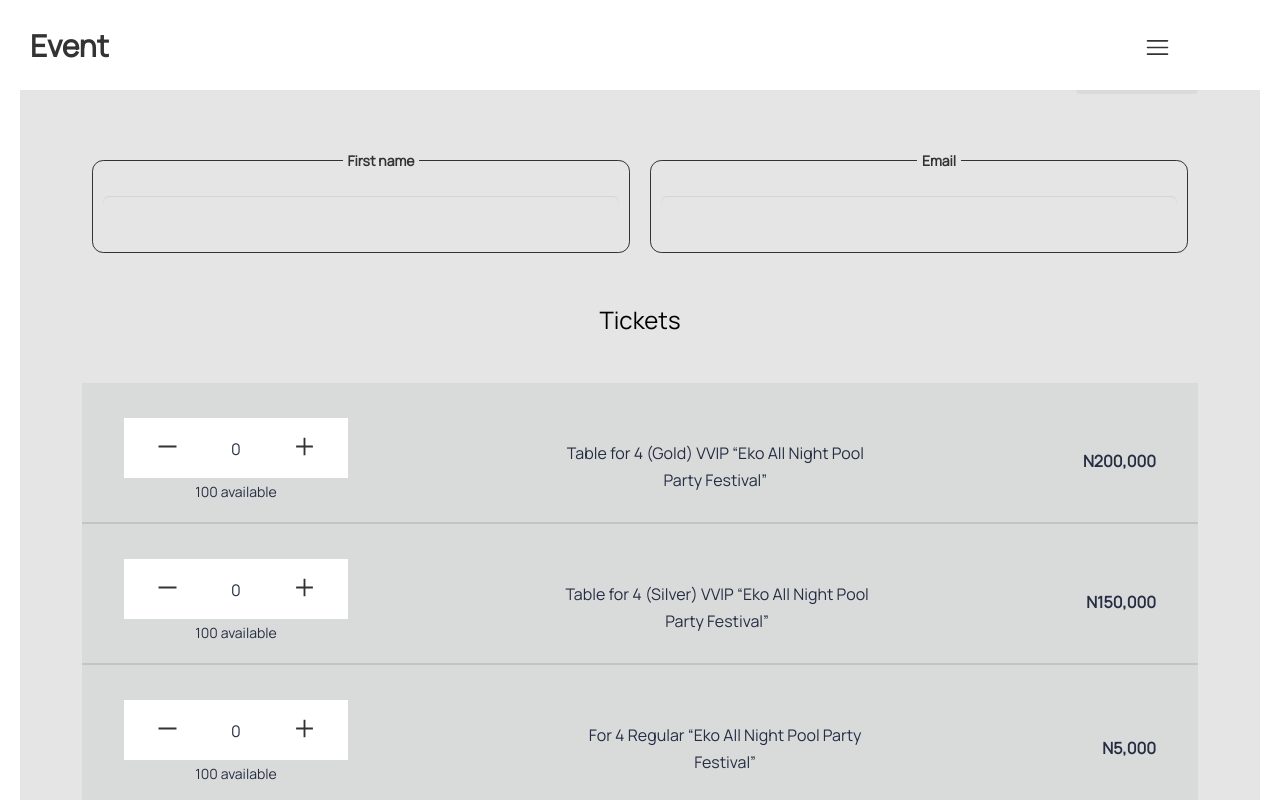
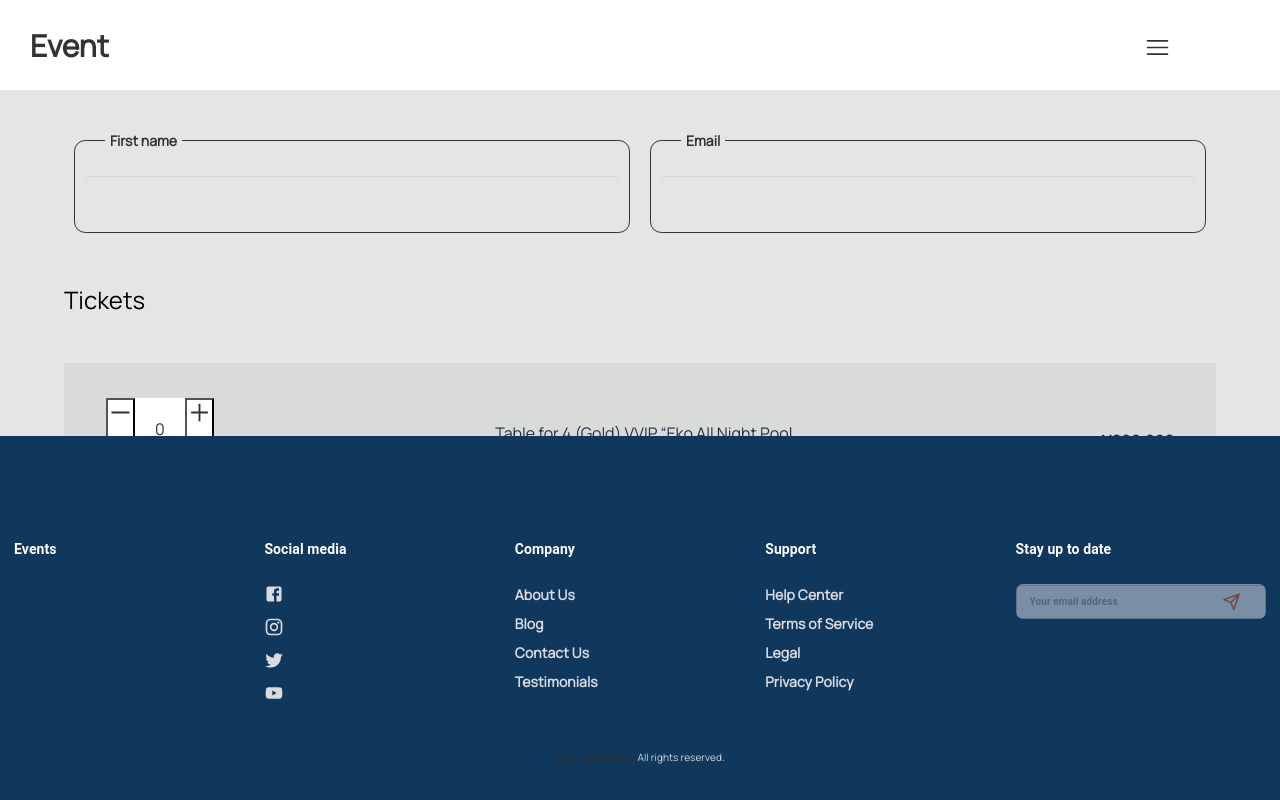
Before and after one commit to decadevs/event-booking-frontend-sq12, a React (Vite) app: page /ticket-selection in a window 1280 px wide. Shown: the top 800 px of the page. Built offline with nearby package versions, Linux system fonts and the light colour scheme.

Commit message:
commented out styles in app.css and index.css

```diff
--- a/src/App.css
+++ b/src/App.css
@@ -1,10 +1,10 @@
-#root {
+/* #root {
   width: 100%;
   margin: 0 auto;
   padding: 2rem;
   text-align: center;
   --primary: #10375C;
-}
+} */
 
   /* --primary: #10375C;
   --secondary: #FF5722;
--- a/src/components/footer/index.tsx
+++ b/src/components/footer/index.tsx
@@ -19,7 +19,7 @@ const useStyles = makeStyles((theme) => ({
   footer: {
     backgroundColor: '#10375C',
     padding: '1em',
-    position: 'relative',
+    position: 'absolute',
     bottom: 0,
     display: 'flex',
     height: '26em',
--- a/src/index.css
+++ b/src/index.css
@@ -29,14 +29,14 @@ a:hover {
  } */
 
 body {
-  margin: 0;
-  display: flex;
+  /* margin: 0;
+  display: flex; */
   /* place-items: center; */
   /* min-width: 320px;
   min-height: 100vh;
   background-color: #E5E5E5; */
 }
-
+/*
 h1 {
   font-size: 3.2em;
   line-height: 1.1;
@@ -59,10 +59,10 @@ button:hover {
 button:focus,
 button:focus-visible {
   outline: 4px auto -webkit-focus-ring-color;
-}
+} */
 
 /* modal style start */
-div.ReactModal__Overlay.ReactModal__Overlay--after-open{
+/* div.ReactModal__Overlay.ReactModal__Overlay--after-open{
   position: fixed;
   top: 80px !important;
 }
@@ -77,7 +77,7 @@ div.ReactModal__Content.ReactModal__Content--after-open{
     width: 300px;
     height: fit-content;
     margin: 0px auto;
-}
+} */
 /* modal style ends */
 
 /* @media (prefers-color-scheme: light) {
```
